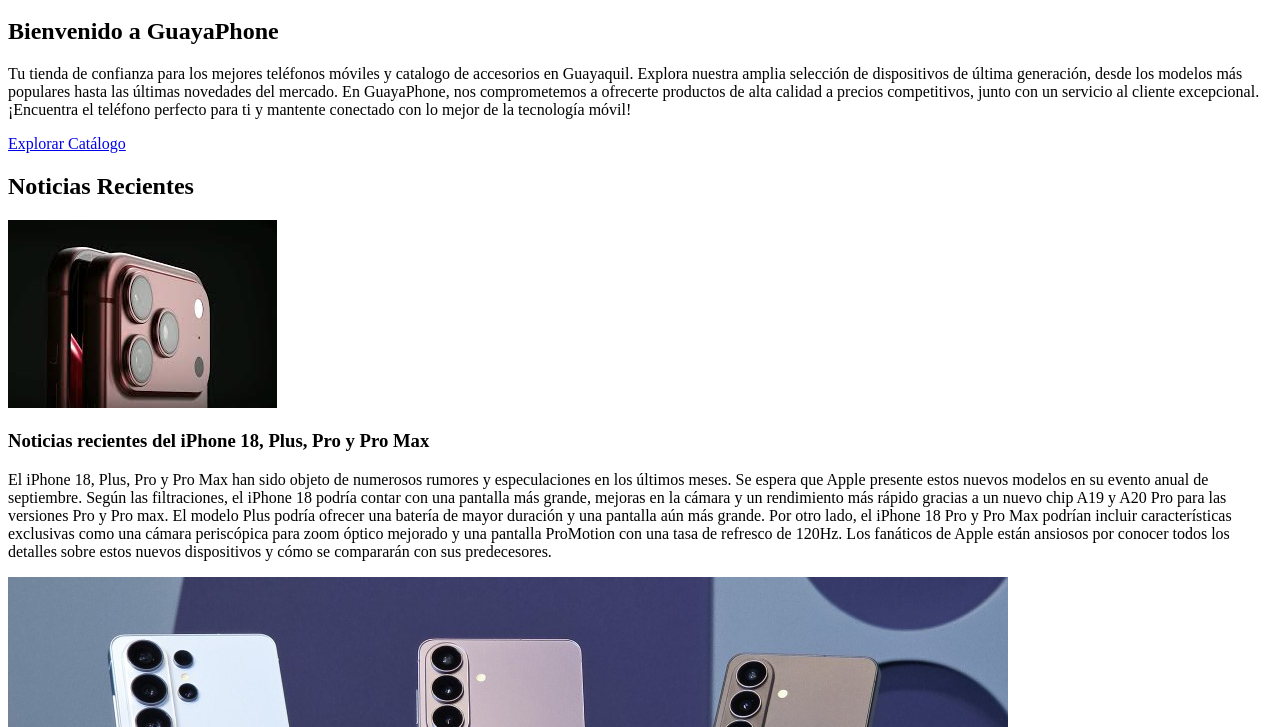
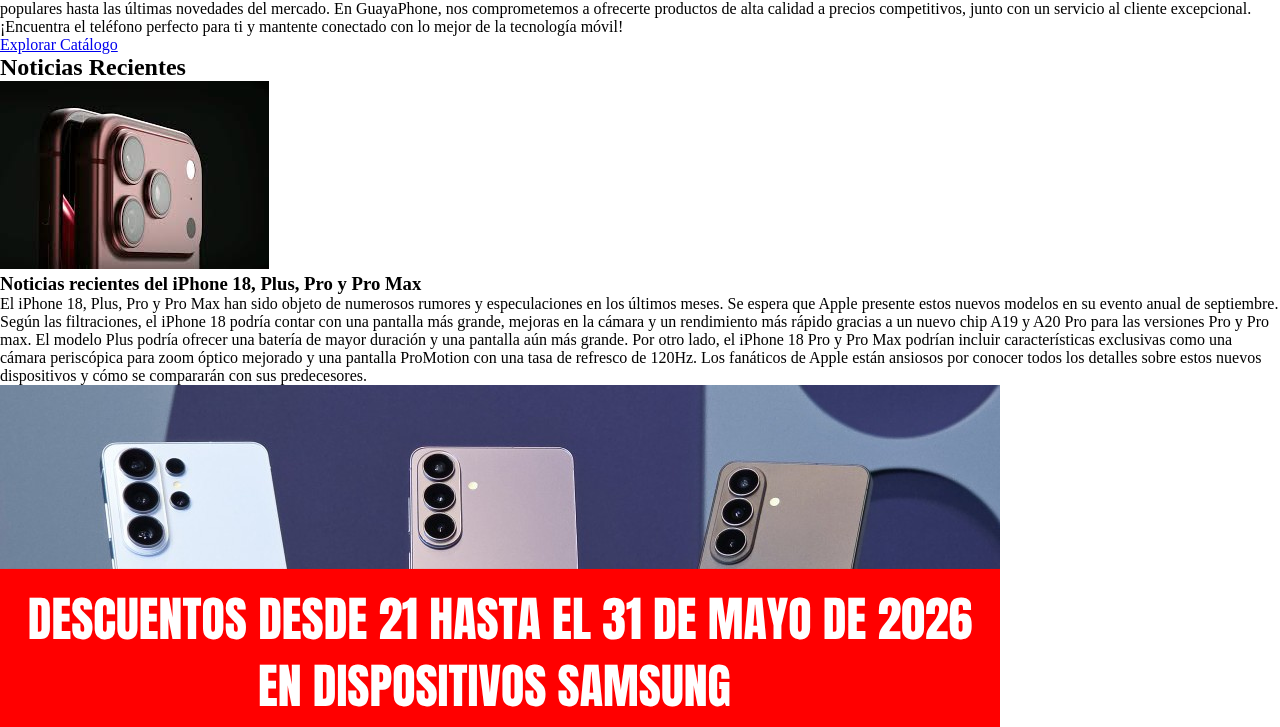
Before and after one commit to LuisNaranjo2003/Proyecto_DAW_6_7_LuisNaranjo_1Parcial, a plain HTML site: page index.html in a window 1280 px wide. Shown: the part 136-863 px from the top of the page. Drawn offline with Linux system fonts and the light colour scheme.

Commit message:
agrege css styles.css y link en index.html

```diff
--- /dev/null
+++ b/css/sytles.css
@@ -0,0 +1,5 @@
+*{
+    margin: 0;
+    padding: 0;
+    box-sizing: border-box;
+}
--- a/index.html
+++ b/index.html
@@ -7,6 +7,8 @@
 </head>
 <body>
     <header class="header">
+
+        <link rel="stylesheet" href="css/sytles.css">
 
         <div class="logo">
             <h1 class="logo-text">
```
